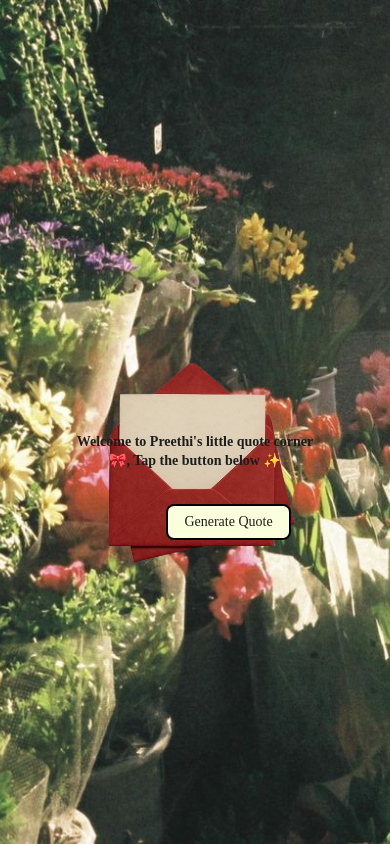
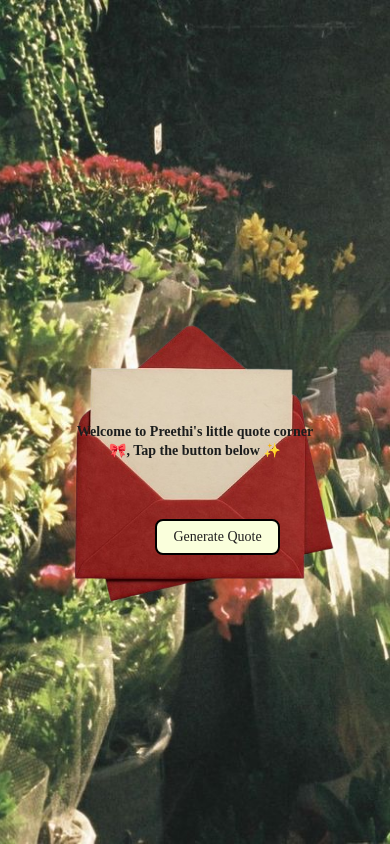
Before and after one commit to prtiprthi/quote-generator, a React (Vite) app: page / in a window 390 px wide. Built offline with nearby package versions, Linux system fonts and the light colour scheme.

Commit message:
Updated responsive CSS for mobile

```diff
--- a/src/App.css
+++ b/src/App.css
@@ -60,7 +60,7 @@ p {
 /* Mobile Responsive */
 @media (max-width: 480px) {
   #envelope-wrapper {
-    width: 260px; /* smaller envelope size */
+    width: 360px;
     top: 55%;
   }
 
```
